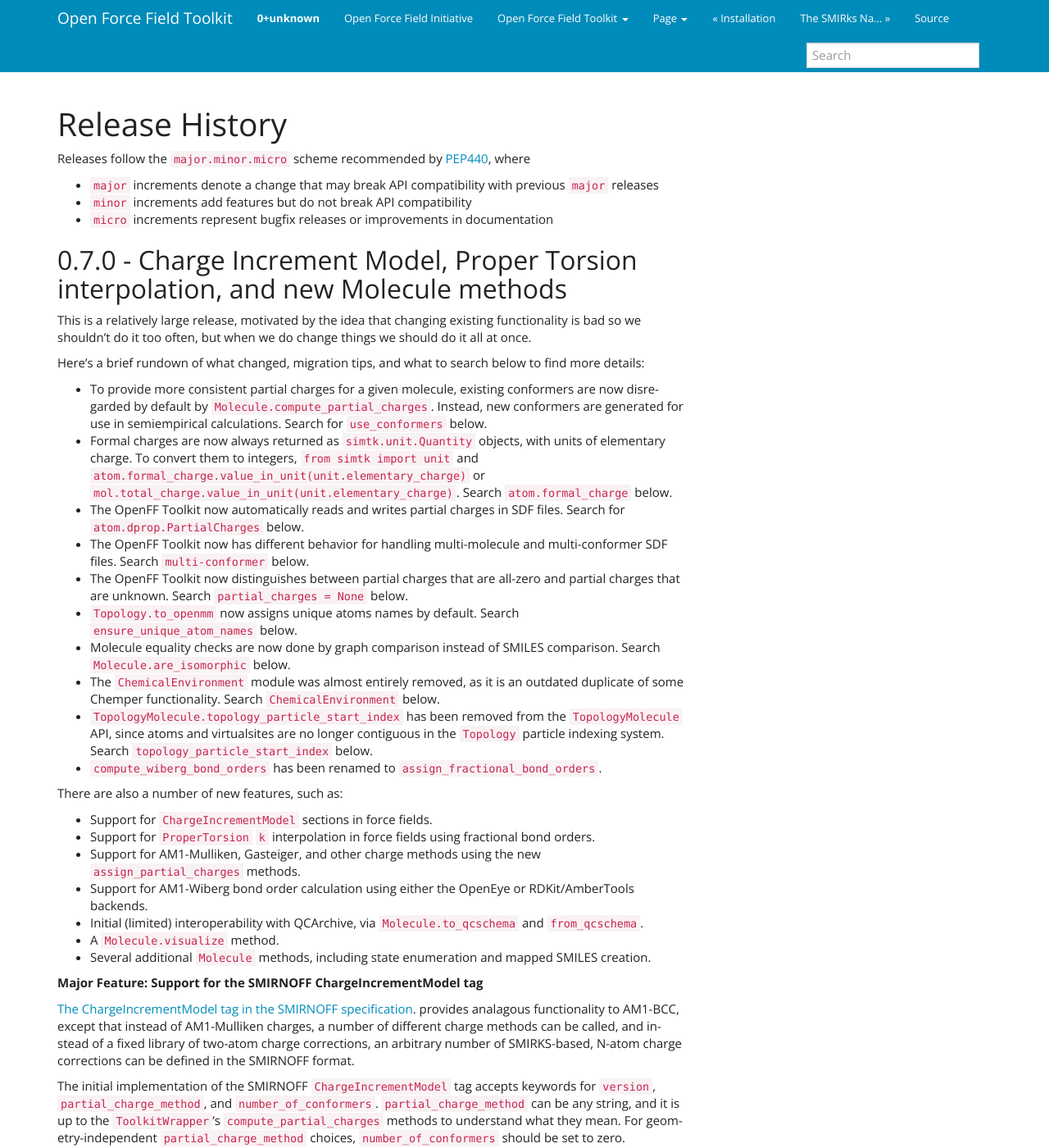
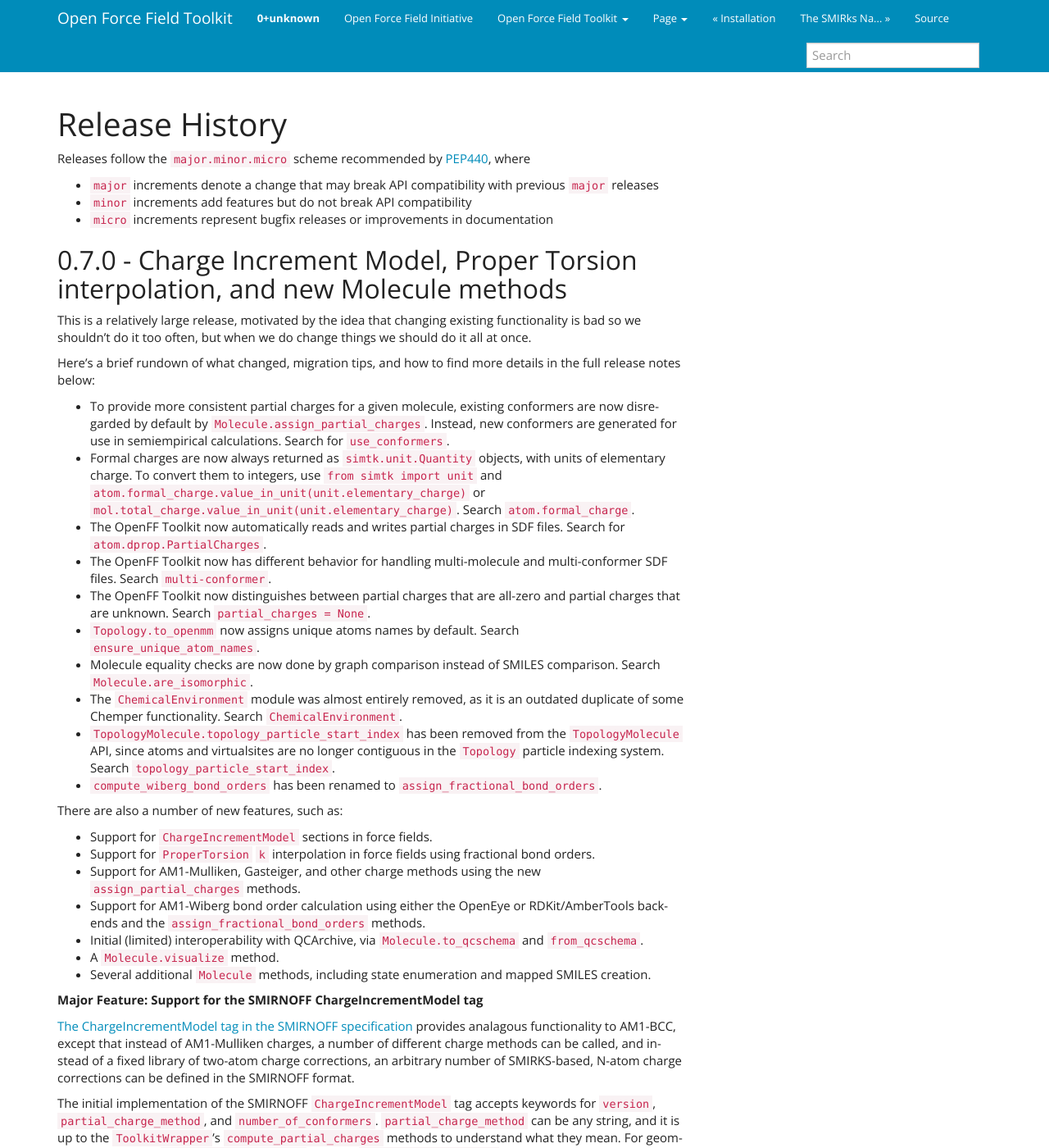
Before and after one commit to openforcefield/openff-toolkit, a Sphinx documentation site: the page built from docs/releasehistory.rst, in a window 1280 px wide and 1400 px high. Shown: the whole window at 82% size. Built offline with Sphinx 7.4.7, drawn with Linux system fonts in a browser that asks for light colours; some of the changed text lies outside the part shown.

Commit message:
small fixes

```diff
--- a/docs/releasehistory.rst
+++ b/docs/releasehistory.rst
@@ -13,30 +13,30 @@
 This is a relatively large release, motivated by the idea that changing existing functionality is bad
 so we shouldn't do it too often, but when we do change things we should do it all at once.
 
-Here's a brief rundown of what changed, migration tips, and what to search below to find more details:
+Here's a brief rundown of what changed, migration tips, and how to find more details in the full release notes below:
 
 * To provide more consistent partial charges for a given molecule, existing conformers are now disregarded by default
-  by ``Molecule.compute_partial_charges``. Instead, new conformers are generated for use in semiempirical calculations.
-  Search for ``use_conformers`` below.
+  by ``Molecule.assign_partial_charges``. Instead, new conformers are generated for use in semiempirical calculations.
+  Search for ``use_conformers``.
 * Formal charges are now always returned as ``simtk.unit.Quantity`` objects, with units of elementary charge.
-  To convert them to integers, ``from simtk import unit`` and
+  To convert them to integers, use ``from simtk import unit`` and
   ``atom.formal_charge.value_in_unit(unit.elementary_charge)`` or
   ``mol.total_charge.value_in_unit(unit.elementary_charge)``.
-  Search ``atom.formal_charge`` below.
+  Search ``atom.formal_charge``.
 * The OpenFF Toolkit now automatically reads and writes partial charges in SDF files. Search for
-  ``atom.dprop.PartialCharges`` below.
+  ``atom.dprop.PartialCharges``.
 * The OpenFF Toolkit now has different behavior for handling multi-molecule and multi-conformer SDF files. Search
-  ``multi-conformer`` below.
+  ``multi-conformer``.
 * The OpenFF Toolkit now distinguishes between partial charges that are all-zero and partial charges that are unknown.
-  Search ``partial_charges = None`` below.
-* ``Topology.to_openmm`` now assigns unique atoms names by default. Search ``ensure_unique_atom_names`` below.
+  Search ``partial_charges = None``.
+* ``Topology.to_openmm`` now assigns unique atoms names by default. Search ``ensure_unique_atom_names``.
 * Molecule equality checks are now done by graph comparison instead of SMILES comparison.
-  Search ``Molecule.are_isomorphic`` below.
+  Search ``Molecule.are_isomorphic``.
 * The ``ChemicalEnvironment`` module was almost entirely removed, as it is an outdated duplicate of some Chemper
-  functionality. Search ``ChemicalEnvironment`` below.
+  functionality. Search ``ChemicalEnvironment``.
 * ``TopologyMolecule.topology_particle_start_index`` has been removed from the ``TopologyMolecule`` API, since atoms
   and virtualsites are no longer contiguous in the ``Topology`` particle indexing system. Search
-  ``topology_particle_start_index`` below.
+  ``topology_particle_start_index``.
 * ``compute_wiberg_bond_orders`` has been renamed to ``assign_fractional_bond_orders``.
 
 There are also a number of new features, such as:
@@ -44,14 +44,15 @@
 * Support for ``ChargeIncrementModel`` sections in force fields.
 * Support for ``ProperTorsion`` ``k`` interpolation in force fields using fractional bond orders.
 * Support for AM1-Mulliken, Gasteiger, and other charge methods using the new ``assign_partial_charges`` methods.
-* Support for AM1-Wiberg bond order calculation using either the OpenEye or RDKit/AmberTools backends.
+* Support for AM1-Wiberg bond order calculation using either the OpenEye or RDKit/AmberTools backends and the
+  ``assign_fractional_bond_orders`` methods.
 * Initial (limited) interoperability with QCArchive, via ``Molecule.to_qcschema`` and ``from_qcschema``.
 * A ``Molecule.visualize`` method.
 * Several additional ``Molecule`` methods, including state enumeration and mapped SMILES creation.
 
 **Major Feature: Support for the SMIRNOFF ChargeIncrementModel tag**
 
-`The ChargeIncrementModel tag in the SMIRNOFF specification <https://open-forcefield-toolkit.readthedocs.io/en/latest/smirnoff.html#chargeincrementmodel-small-molecule-and-fragment-charges>`_.
+`The ChargeIncrementModel tag in the SMIRNOFF specification <https://open-forcefield-toolkit.readthedocs.io/en/latest/smirnoff.html#chargeincrementmodel-small-molecule-and-fragment-charges>`_
 provides analagous functionality to AM1-BCC, except that instead of AM1-Mulliken charges, a number of different charge
 methods can be called, and instead of a fixed library of two-atom charge corrections, an arbitrary number of
 SMIRKS-based, N-atom charge corrections can be defined in the SMIRNOFF format.
@@ -135,7 +136,7 @@
   ``to_rdkit``
   now sets partial charges on the RDAtom's ``PartialCharges`` property (this was previously set
   on the ``partial_charges`` property). If the
-  :py:class:`Molecule <openforcefield.topology.Molecule>`'s partial_charges attribute is None, this property
+  :py:class:`Molecule <openforcefield.topology.Molecule>`'s partial_charges attribute is ``None``, this property
   will not be defined on the RDAtoms.
 - `PR #281 <https://github.com/openforcefield/openforcefield/pull/281>`_:
   Enforce the behavior during SDF I/O that a SDF may contain multiple
@@ -234,10 +235,10 @@
   by implementing support for the
   ``ChargeIncrementModel`` tag in the `SMIRNOFF specification <https://open-forcefield-toolkit.readthedocs.io/en/latest/smirnoff.html#chargeincrementmodel-small-molecule-and-fragment-charges>`_.
 - `PR #471 <https://github.com/openforcefield/openforcefield/pull/471>`_: Implements
-  ``Molecule.compute_partial_charges``, which calls one of the newly-implemented
-  ``OpenEyeToolkitWrapper.compute_partial_charges``, and
-  ``AmberToolsToolkitWrapper.compute_partial_charges``. ``strict_n_conformers`` is a
-  optional boolean parameter indicating whether an ``IncorrectNumConformersError`` should be raised if an invalid
+  ``Molecule.assign_partial_charges``, which calls one of the newly-implemented
+  ``OpenEyeToolkitWrapper.assign_partial_charges``, and
+  ``AmberToolsToolkitWrapper.assign_partial_charges``. ``strict_n_conformers`` is a
+  optional boolean keyword argument indicating whether an ``IncorrectNumConformersError`` should be raised if an invalid
   number of conformers is supplied during partial charge calculation. For example, if two conformers are
   supplied, but ``partial_charge_method="AM1BCC"`` is also set, then there is no clear use for
   the second conformer. The previous behavior in this case was to raise a warning, and to preserve that
```
